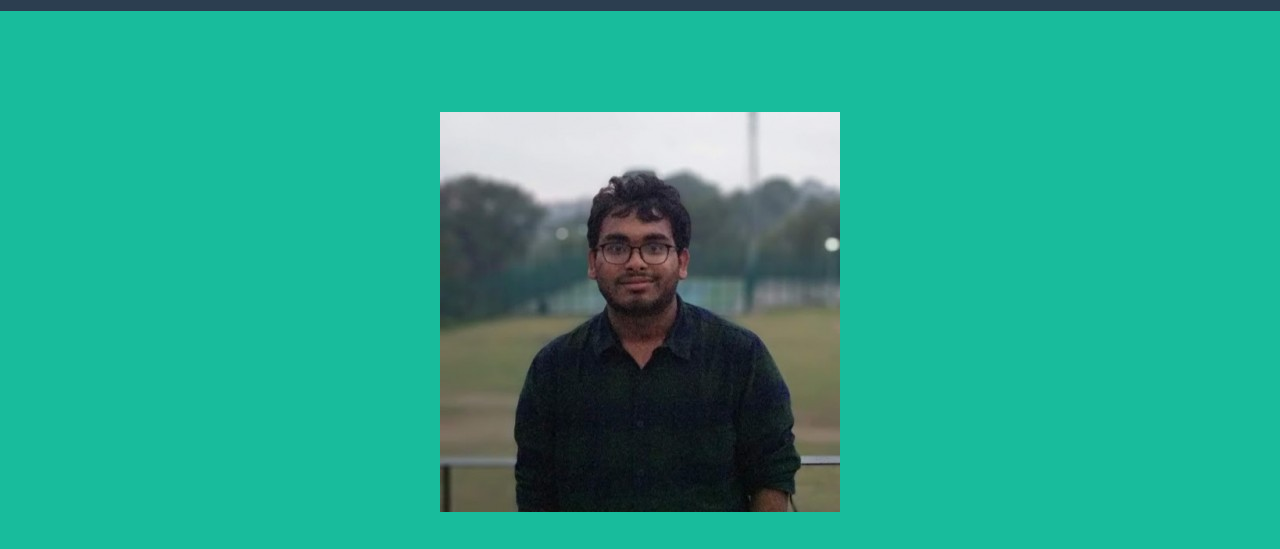
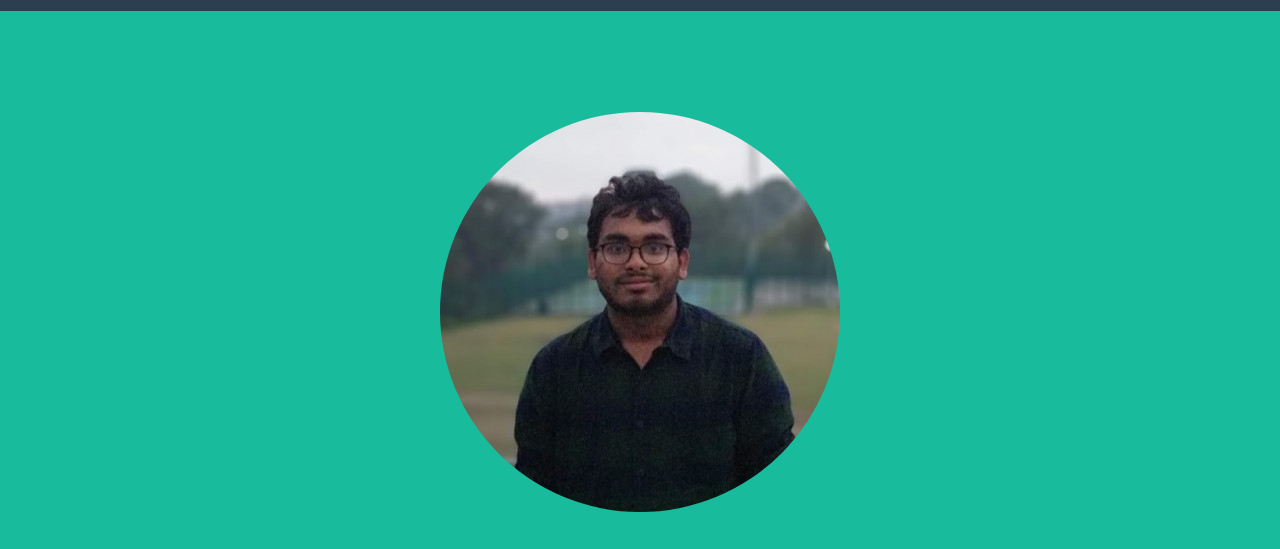
Before and after one commit to Anubhavsanu63/Anubhavsanu63.github.io, a website with bundled scripts: page index.html in a window 1280 px wide. Shown: the part 90-639 px from the top of the page. Built offline with nearby package versions, Linux system fonts and the light colour scheme.

Commit message:
Update index.html

```diff
--- a/index.html
+++ b/index.html
@@ -55,7 +55,7 @@
     <!-- Header -->
     <header class="masthead bg-primary text-white text-center">
       <div class="container" id = "particles-js">
-        <img class="img-fluid mb-5 d-block mx-auto" src="img/profile_pic.png" alt="" style = "border-radus: 50%;">
+        <img class="img-fluid mb-5 d-block mx-auto" src="img/profile_pic.png" alt="" style = "border-radius: 50%;">
         <h1 class="text-uppercase mb-0">Anubhav Jain</h1>
         <hr class="star-light">
         <h2 class="font-weight-light mb-0">Web Developer - Graphic Artist - User Experience Designer</h2>
```
